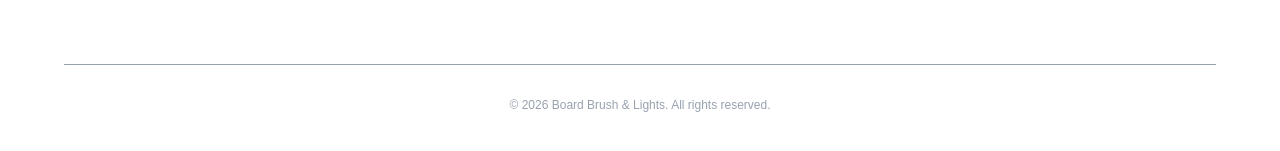
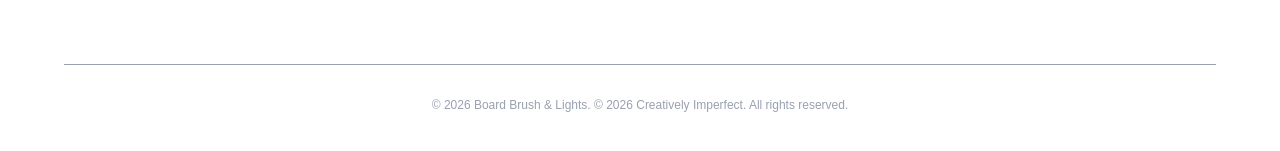
Before and after one commit to ShivamP-97/board-brush, a Next.js app: page / in a window 1280 px wide. Shown: the part 3885-4036 px from the top of the page. Built offline with nearby package versions, Linux system fonts and the light colour scheme.

Commit message:
Added Copyright

```diff
--- a/src/app/components/Footer.js
+++ b/src/app/components/Footer.js
@@ -69,6 +69,7 @@ export default function Footer() {
         {/* Bottom Section */}
         <div className="border-t pt-8 text-center text-xs text-gray-400">
           © {new Date().getFullYear()} Board Brush & Lights.
+          © {new Date().getFullYear()} Creatively Imperfect.
           All rights reserved.
         </div>
 
```
